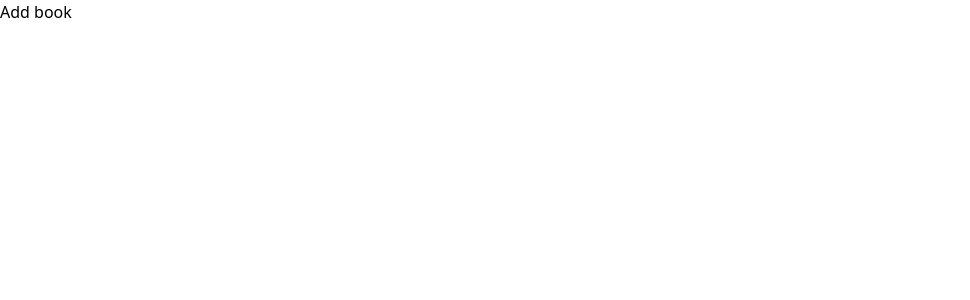
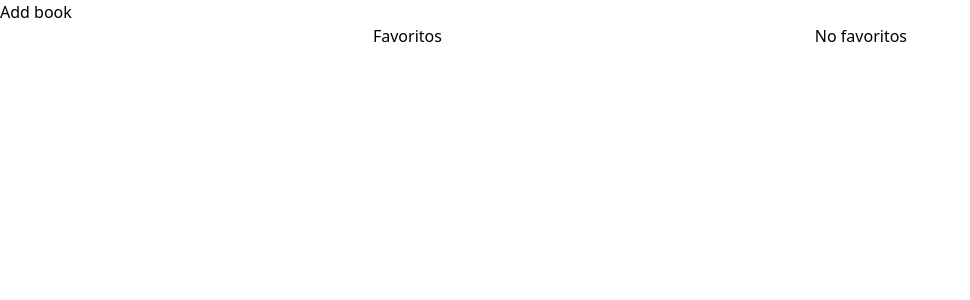
Before and after one commit to DyEsSuCr/bibli, a React (Vite) app: page / in a window 1280 px wide. Shown: the top 300 px of the page, without its empty margins (0-970 px from the left). Built offline with nearby package versions, Linux system fonts and the light colour scheme.

Commit message:
filter fav

```diff
--- a/src/components/container/Bibli.jsx
+++ b/src/components/container/Bibli.jsx
@@ -18,8 +18,6 @@ export function Blibli() {
   const createGallery = (data) => {
     data.id = crypto.randomUUID()
 
-    window.alert(`${data.title}: fue creado con exito`)
-
     // RECORD: Hacer validaciones
 
     setGallery([...gallery, data])
@@ -27,8 +25,16 @@ export function Blibli() {
   }
 
   // NOTE: GET
-  const getGallery = () => {
-    return gallery
+  const getGallery = (noFav = [], Fav = []) => {
+    gallery.filter((books) => {
+      if (books.fav === false) noFav.push(books)
+      else Fav.push(books)
+    })
+
+    return {
+      noFav,
+      Fav,
+    }
   }
 
   // NOTE: PUT
--- a/src/components/form/Form.jsx
+++ b/src/components/form/Form.jsx
@@ -27,6 +27,13 @@ export function Form({ createGallery, updGallery }) {
     })
   }
 
+  const handleChecked = (e) => {
+    setForm({
+      ...form,
+      [e.target.name]: e.target.checked,
+    })
+  }
+
   const handleSubmit = (e) => {
     e.preventDefault()
 
@@ -46,7 +53,12 @@ export function Form({ createGallery, updGallery }) {
 
       {visible &&
         createPortal(
-          <Modal form={form} handleChange={handleChange} handleSubmit={handleSubmit} />,
+          <Modal
+            form={form}
+            handleChange={handleChange}
+            handleSubmit={handleSubmit}
+            handleChecked={handleChecked}
+          />,
           document.getElementById('modal-form')
         )}
     </>
--- a/src/components/form/Modal.jsx
+++ b/src/components/form/Modal.jsx
@@ -1,6 +1,6 @@
 import { Input } from './Input'
 
-export function Modal({ form, handleChange, handleSubmit }) {
+export function Modal({ form, handleChange, handleSubmit, handleChecked }) {
   return (
     <div className="bg-gray-600 max-w-screen-md p-4 absolute top-0 left-0 right-0 mx-auto">
       <form className="flex flex-col">
@@ -40,6 +40,7 @@ export function Modal({ form, handleChange, handleSubmit }) {
           myHandleChange={(e) => handleChange(e)}
           value={form.lenguaje}
         />
+        <input type="checkbox" name="fav" onChange={handleChecked} value={form.fav} />
         <input type="submit" onClick={handleSubmit} />
       </form>
     </div>
--- a/src/components/gallery/Gallery.jsx
+++ b/src/components/gallery/Gallery.jsx
@@ -1,11 +1,20 @@
 import { Book } from './Book'
 
-export function Gallery({ gallery }) {
+export function Gallery({ getGallery }) {
   return (
-    <div>
-      {gallery.map((book) => (
-        <Book key={book.id} book={book} />
-      ))}
+    <div className="flex justify-evenly flex-wrap">
+      <div>
+        <h1>Favoritos</h1>
+        {getGallery().Fav.map((book) => (
+          <Book key={book.id} book={book} />
+        ))}
+      </div>
+      <div>
+        <h1>No favoritos</h1>
+        {getGallery().noFav.map((book) => (
+          <Book key={book.id} book={book} />
+        ))}
+      </div>
     </div>
   )
 }
```
